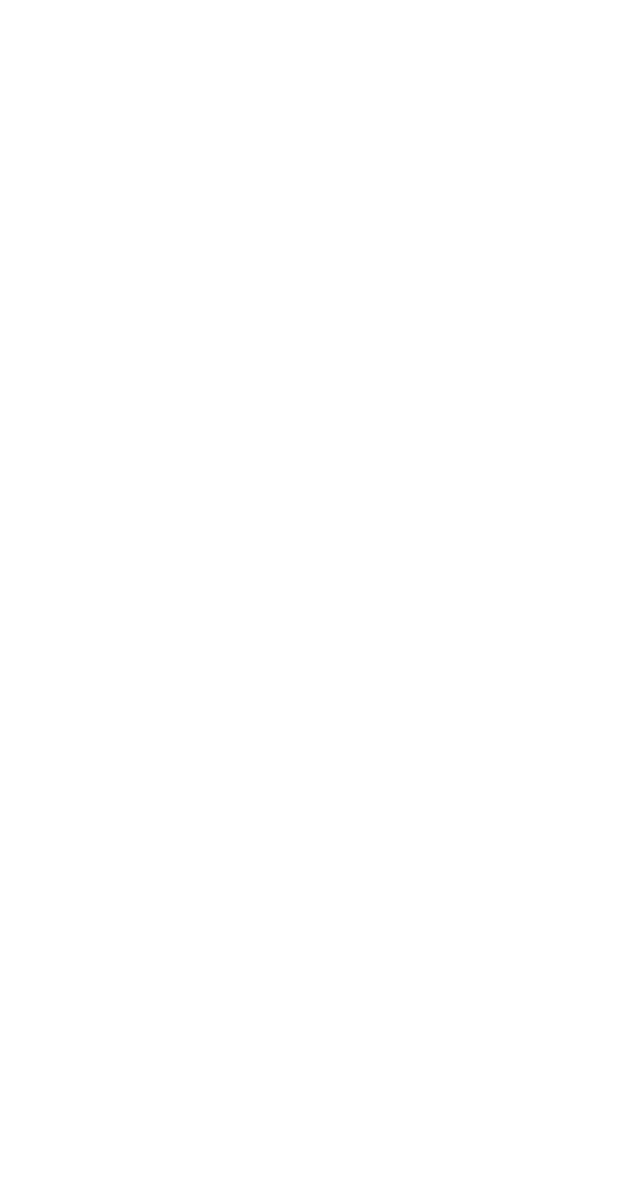
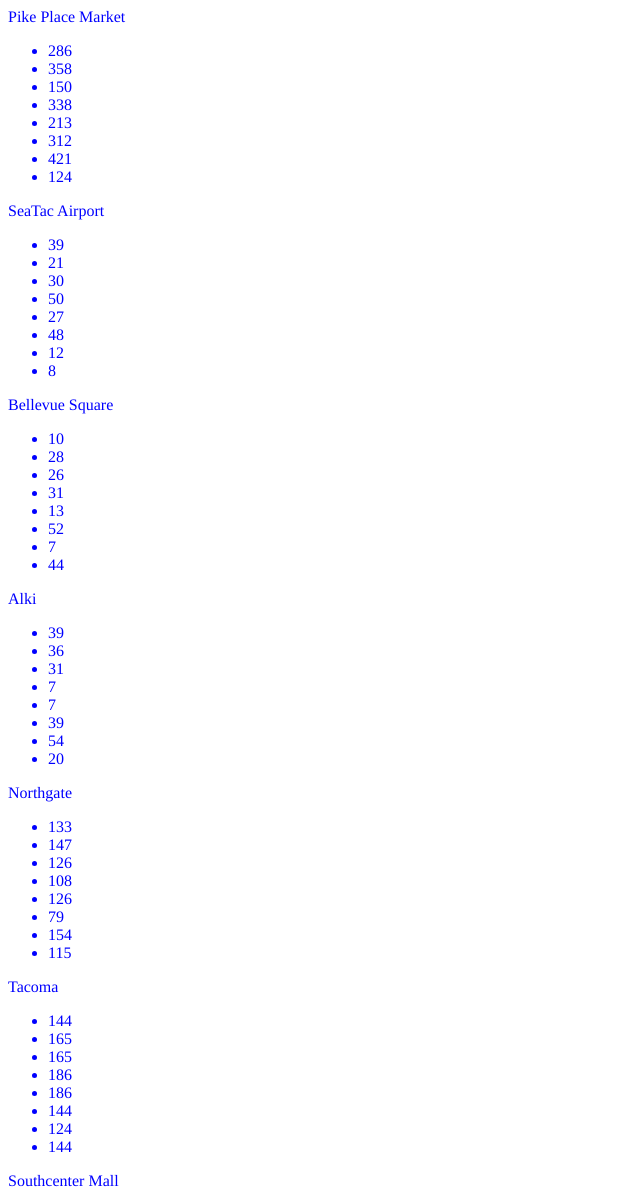
Before and after one commit to carolynworldwide/cookie-stand, a plain HTML site: page index.html in a window 1280 px wide. Shown: the top 1193 px of the page, without its empty margins (0-640 px from the left). Before the commit the page ends 800 px from the top, so only its background shows below. Drawn offline with Linux system fonts and the light colour scheme.

Commit message:
still need daily totals

```diff
--- a/app.js
+++ b/app.js
@@ -1,18 +1,19 @@
+'use strict';
+var CookieStand = function Store(place, minCustHour, maxCustHour, avgCookiesCust, domName) {
+  this.place = place;
+  this.minCustHour = minCustHour;
+  this.maxCustHour = maxCustHour;
+  this.avgCookiesCust = avgCookiesCust;
+  this.cookiesByHourList = [];
+  this.domName = domName;
 
-var pikePlace = {
-  location: 'Pike Place Market',
-  minCustHour: 17,
-  maxCustHour: 88,
-  avgCookiesCust: 5.2,
-  cookiesByHourList: [],
-
-  randCustHour: function() {
+  this.randCustHour = function() {
     return Math.floor(Math.random() * (this.maxCustHour - this.minCustHour +1)) + this.minCustHour;
-  },
-  totalCookiesHour: function() {
+  };
+  this.totalCookiesHour = function() {
     return Math.floor(this.randCustHour() * this.avgCookiesCust);
-  },
-  totalCookiesDay: function() {
+  };
+  this.totalCookiesDay = function() {
       var dailyCookies = 0;
       for(var i = 0; i < 8; i++) {
         this.cookiesByHourList.push(this.totalCookiesHour());
@@ -21,26 +22,36 @@
         console.log (dailyCookies);
       }
     return dailyCookies;
-  }
-};
-  pikePlace.totalCookiesDay();
-  function makeUL(array) {
-
-    for(var i = 0; i < array.length; i++) {
-
-        // connect the list to the JS; this is where your list will appear
-        var awesomeList = document.getElementById('list1');
-
+  };
+  this.makeUL = function() {
+    this.totalCookiesDay();
+    for(var i = 0; i < this.cookiesByHourList.length; i++) {
+        // connect the list to the HTML; this is where your list will appear
+        var awesomeList = document.getElementById(this.domName);
         // Create the list item:
         var item = document.createElement('li');
-
         // Set its contents:
-        item.appendChild(document.createTextNode(array[i]));
-
+        item.appendChild(document.createTextNode(this.cookiesByHourList[i]));
         // Add it to the list:
         awesomeList.appendChild(item);
-
     // Finally, return the constructed list:
     }
     return awesomeList;
-}
+  };
+};
+
+var pikePlace = new CookieStand('Pike Place Market', 17, 88, 5.2, 'pi');
+var seaTac = new CookieStand('SeaTac Airport', 6, 44, 1.2, 'se');
+var southcenter = new CookieStand('Southcenter Mall', 11, 38, 1.9, 'so');
+var bellevueSquare = new CookieStand('Bellevue Square', 3, 24, 2.6, 'be');
+var alki = new CookieStand('Alki', 3, 24, 2.6, 'al');
+var northgate = new CookieStand('Northgate', 12, 44, 3.6, 'no');
+var tacoma = new CookieStand('Tacoma', 5, 9, 20.7, 'ta');
+
+pikePlace.makeUL();
+seaTac.makeUL();
+southcenter.makeUL();
+bellevueSquare.makeUL();
+alki.makeUL();
+northgate.makeUL();
+tacoma.makeUL();
--- a/index.html
+++ b/index.html
@@ -1,17 +1,30 @@
 <html>
 
 <head>
-  <title>Class demo</title>
-  <style type="text/css">
+  <title>Carolyn's Cookie Stand</title>
+
   <link href='https://fonts.googleapis.com/css?family=Oswald' rel='stylesheet' type='text/css'>
+  <link href='style.css' rel='stylesheet' type='text/css'>
 
 </head>
 
 <body>
-  <p>Check out the magically appearing list!</p>
-  <ul id="list1"></ul>
+  <p>Pike Place Market</p>
+    <ul id="pi"></ul>
+  <p>SeaTac Airport</p>
+   <ul id="se"></ul>
+  <p>Bellevue Square</p>
+    <ul id="be"></ul>
+  <p>Alki</p>
+   <ul id="al"></ul>
+  <p>Northgate</p>
+    <ul id="no"></ul>
+  <p>Tacoma</p>
+   <ul id="ta"></ul>
+  <p>Southcenter Mall</p>
+    <ul id="so"></ul>
 
-  <script src="app.js"></script>"
+  <script src="app.js"></script>
 </body>
 
-<html>
+</html>
```
